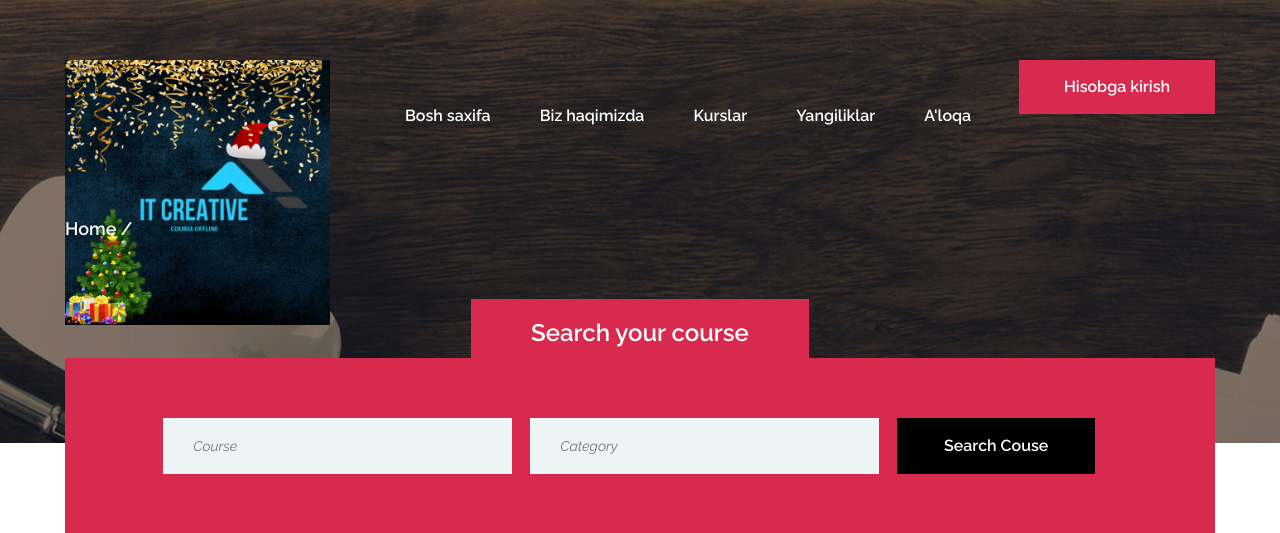
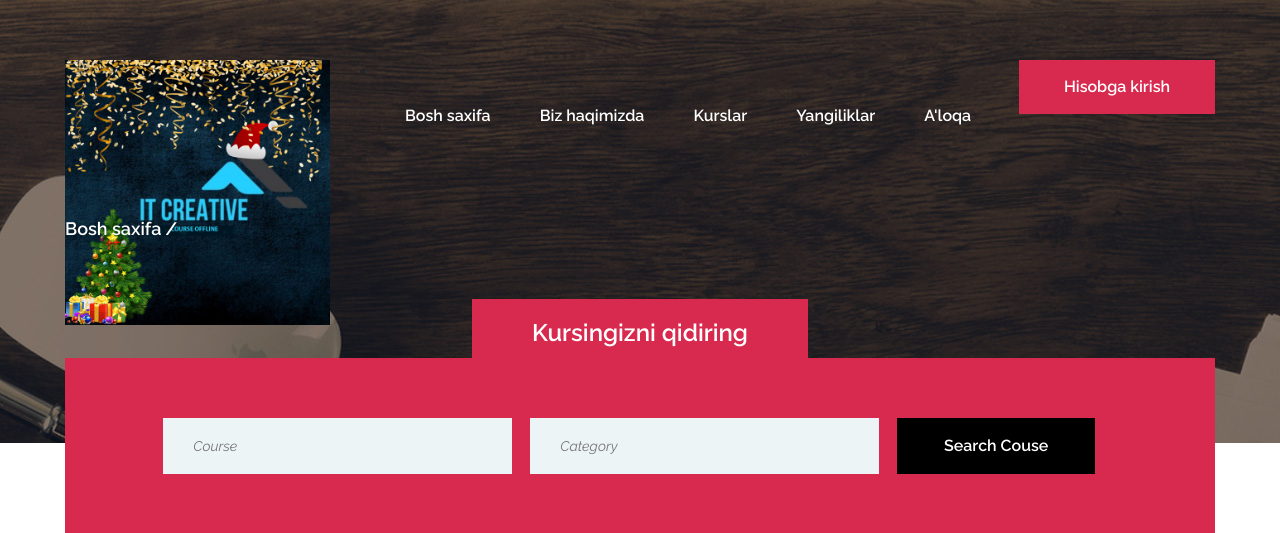
Before and after one commit to Xusanbek0039/Django-Corsera-clone, a Django app: a page that uses courses/templates/courses/course_detail.html in a window 1280 px wide. Shown: the top 533 px of the page. Run offline with Django 3.2, Linux system fonts and the light colour scheme; data comes from the database, SQL or seed files in the repository; parts of the project's set-up code (start-up, migrations or seed data) failed here and were passed over; some libraries are stand-ins or nearby versions.

Commit message:
Update course_detail.html

```diff
--- a/courses/templates/courses/course_detail.html
+++ b/courses/templates/courses/course_detail.html
@@ -8,8 +8,8 @@
 <div class="page-info-section set-bg" data-setbg="{% static 'webuni/img/page-bg/2.jpg' %}">
   <div class="container">
     <div class="site-breadcrumb">
-      <a href="#">Home</a>
-      <span>Courses</span>
+      <a href="#">Bosh saxifa</a>
+      <span>Kurslar</span>
     </div>
   </div>
 </div>
@@ -21,7 +21,7 @@
   <div class="container">
     <div class="search-warp">
       <div class="section-title text-white">
-        <h2><span>Search your course</span></h2>
+        <h2><span>Kursingizni qidiring</span></h2>
       </div>
       <div class="row">
         <div class="col-lg-10 offset-lg-1">
```
